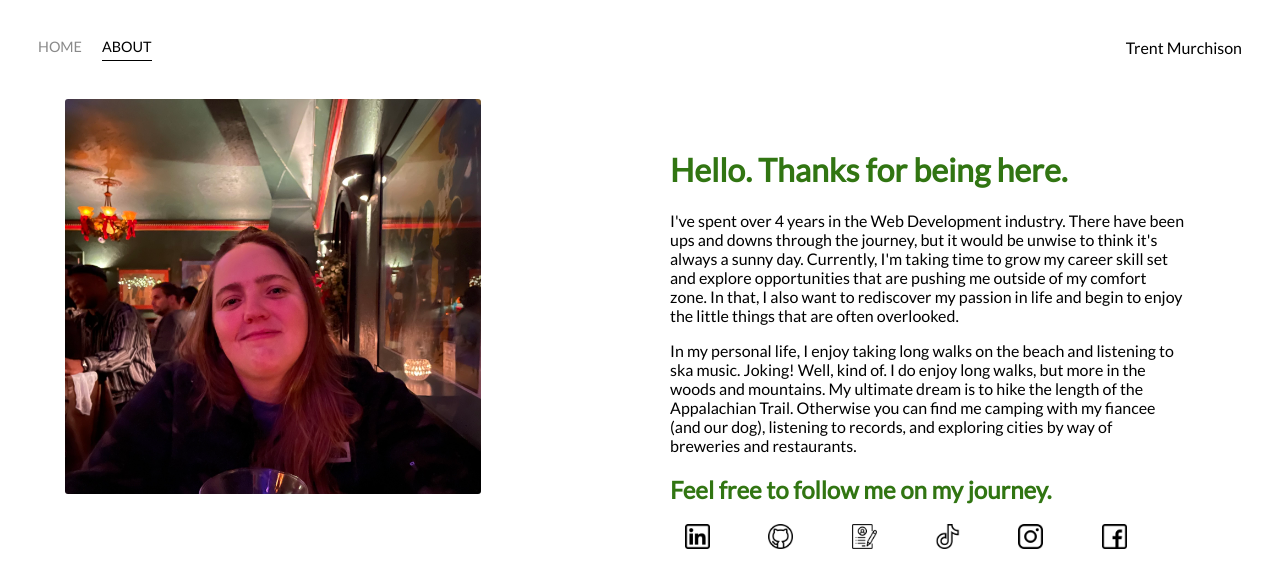
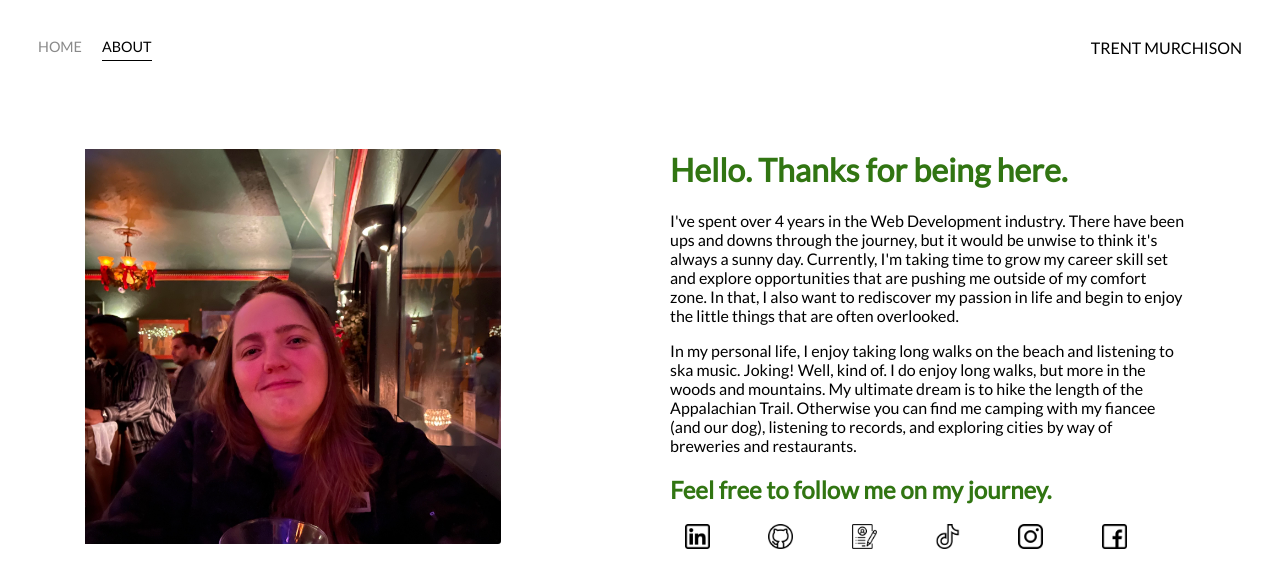
Before and after one commit to sporkenthusiast/murchisondev, a plain HTML site: page about.html in a window 1280 px wide. Drawn offline with Linux system fonts and the light colour scheme.

Commit message:
Small adjustments

```diff
--- a/about.html
+++ b/about.html
@@ -21,7 +21,7 @@
                 </div>
                 <div class="right-side">
                     <div class="brand">
-                        Trent Murchison
+                        TRENT MURCHISON
                     </div>
                 </div>
             </div>
--- a/styles.css
+++ b/styles.css
@@ -114,9 +114,10 @@ h1, h2{
 
 .profile-image-wrapper img {
   width: 65%;
-  margin-left: 65px;
+  padding-left: 85px;
   align-items: center;
   border-radius: 3px;
+  margin-top: 50px;
 }
 
 .profile-content-wrapper {
```
Also changed, not shown: contact.html (+1 -1 lines), projects.html (+1 -1 lines), writing.html (+1 -1 lines).
